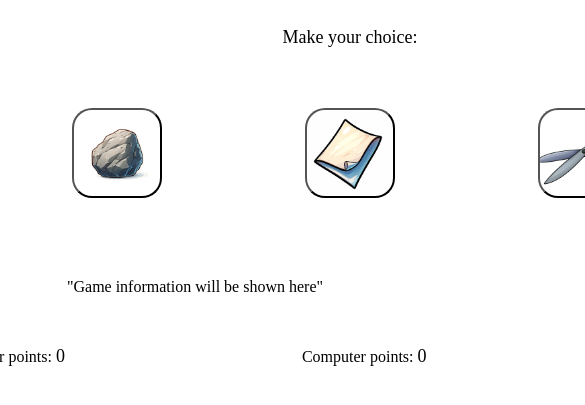
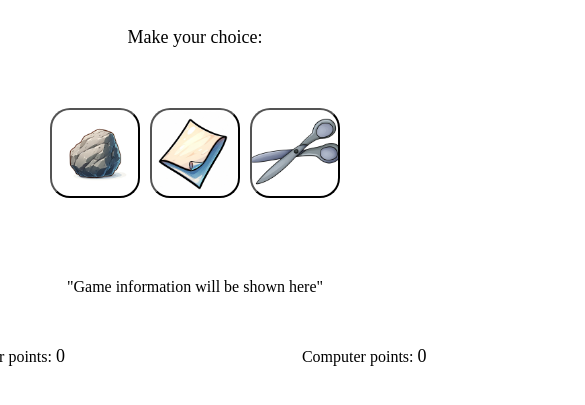
Before and after one commit to Ricardojsiscol/RockPaperScissor, a plain HTML site: page index.html in a window 390 px wide. Shown: the part 153-558 px from the top of the page, 585 px wide, since content can reach past the window. Drawn offline with Linux system fonts and the light colour scheme.

Commit message:
Added media query for mobile

```diff
--- a/css/styles.css
+++ b/css/styles.css
@@ -69,3 +69,14 @@ button:hover{
 	margin-top: 50px;
 	width: 700px;
 }
+
+@media only screen and (max-width: 600px){
+	.btn-container {
+		width: 300px;
+	}
+
+	body span{
+		width: 300px;
+	}
+
+}
```
